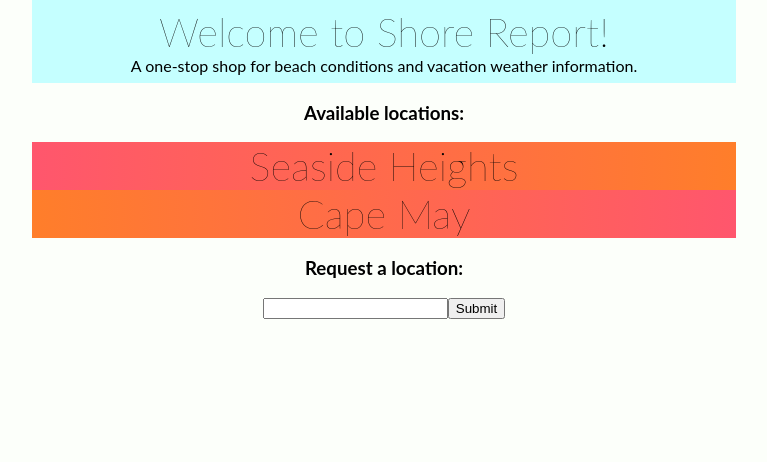
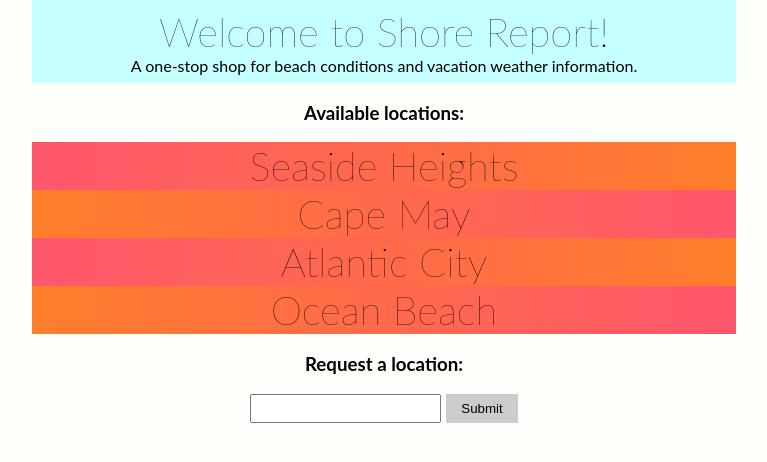
Before and after one commit to tommilburn/shore-report, a Node server app: page / in a window 1280 px wide. Shown: the top 462 px of the page, without its empty margins (256-1023 px from the left). Run offline with Node 20, Linux system fonts and the light colour scheme.

Commit message:
fixes to ocean temperature display, error page, fixes to requests

```diff
--- a/public/style.css
+++ b/public/style.css
@@ -120,3 +120,11 @@ p{
 .old {
 	display: none;
 }
+input[type=submit]{
+        padding:7px 15px; background:#ccc; border:0 none;
+        cursor:pointer;
+        margin-left: 5px;
+}
+input[type=text]{
+        padding: 5px;
+}
--- a/src/beach.js
+++ b/src/beach.js
@@ -13,8 +13,10 @@ function Beach(source){
   var t = new tides(source.station, moment(), moment().add(7, 'days'));
   var o;
   if(source.scrapeOceanUrl && source.scrapeOceanLocation){
+    console.log('scrape ocean temp');
     o = new ocean(source.scrapeOceanUrl, source.scrapeOceanLocation);
   } else {
+    console.log('regular noaa ocean temp');
     o = new ocean(source.station);
   }
   this.update = function(){
--- a/src/index.js
+++ b/src/index.js
@@ -24,7 +24,9 @@ app.get('/:beach', function(req, res){
     var beach = beaches.getBeach(req.params.beach);
     if(typeof(beach) === "object" && !beach.error){
       //console.log(beach.currently());
-      res.render('beach', {currentWeather: beach.currently(), dailyWeather: beach.weatherOnDay(day), events: beach.eventsOnDay(day)});
+      res.render('beach', {beach: beach, currentWeather: beach.currently(), dailyWeather: beach.weatherOnDay(day), events: beach.eventsOnDay(day)});
+    } else {
+      res.render('error', {message: "We don't have that location yet!"});
     }
 });
 
@@ -43,16 +45,20 @@ app.get('/:beach/:date', function(req, res){
 });
 
 app.get('/', function(req, res){
-  res.render('home', {available: beaches.getBeachLinks()});
+  var messages = {};
+  messages.submission = req.query.submission;
+  console.log(messages);
+  res.render('home', {available: beaches.getBeachLinks(), messages});
 });
 
 app.post('/request', urlencodedParser, function(req, res){
-  var request = validator.blacklist(req.body.locationRequested, "[a-z]");
+  var request = validator.whitelist(req.body.locationRequested, /a-zA-Z0-9 /);
   console.log(request);
   if(request.length < 120){
     fs.appendFile('requests.txt', request + '\n', function(err){
       if(err) throw err;
       console.log('saved');
+      res.redirect('/?submission=success');
     });
   };
 });
--- a/src/model.js
+++ b/src/model.js
@@ -9,7 +9,7 @@ var beachInfo = [
     latitude: '39.945594',
     longitude: '-74.069116',
     scrapeOceanUrl: 'http://www.surfline.com/surf-report/casino-pier-mid-atlantic_4279/',
-    scrapeOceanLocation: '#content > div.two-column300-left > div:nth-child(9) > div:nth-child(2) > span:nth-child(5)',
+    scrapeOceanLocation: '#content > div.two-column300-left > div:nth-child(9) > div:nth-child(2) > span:nth-child(5)'
   },
   {
     url:"capemay",
@@ -17,7 +17,20 @@ var beachInfo = [
     station: 8536110,
     latitude: '38.934205',
     longitude: '-74.900494',
-    noaaOceanUrl: 'https://tidesandcurrents.noaa.gov/api/datagetter?product=water_temperature&date=latest&station=8536110&format=json&units=english&time_zone=lst_ldt',
+  },
+  {
+    url: "atlantic-city",
+    name:"Atlantic City",
+    station: 8534720,
+    latitude: '39.364283',
+    longitude: '-74.422927',
+  },
+  {
+    url: "ocean-beach",
+    name:"Ocean Beach",
+    station: 8532885,
+    latitude: '39.981507',
+    longitude: '-74.066248',
   }
 ]
 module.exports = Model;
--- a/views/beach.pug
+++ b/views/beach.pug
@@ -1,13 +1,15 @@
 extends layout.pug
-
 block content
+  header
+    h1 #{beach.name} Shore Report
   if currentWeather
     .event.weather
       p now: #{parseInt(currentWeather.temperature)}&deg;F
       p humidity: #{parseInt(currentWeather.humidity * 100)}%
       p precipitation: #{parseInt(currentWeather.precipProbability * 100)}%
       p winds: #{parseInt(currentWeather.windSpeed)} mph
-      p ocean: #{currentWeather.oceanTemp}
+      if(currentWeather.oceanTemp !== "error")
+        p ocean: #{currentWeather.oceanTemp}
 
       if dailyWeather && !dailyWeather.error
         p #{dailyWeather.summary}
--- a/views/home.pug
+++ b/views/home.pug
@@ -15,6 +15,8 @@ block content
           a(href=l.url) #{l.name}
       - alternator = !alternator;
 
+  if(messages.submission === 'success')
+    h3 Submission successful.
   h3 Request a location:
   form(action="/request" method="post")
     input(type="text" name="locationRequested" size="20")
```
Also changed, not shown: src/oceantemp.js (+10 -3 lines), views/error.pug (added, +8 -0 lines).
